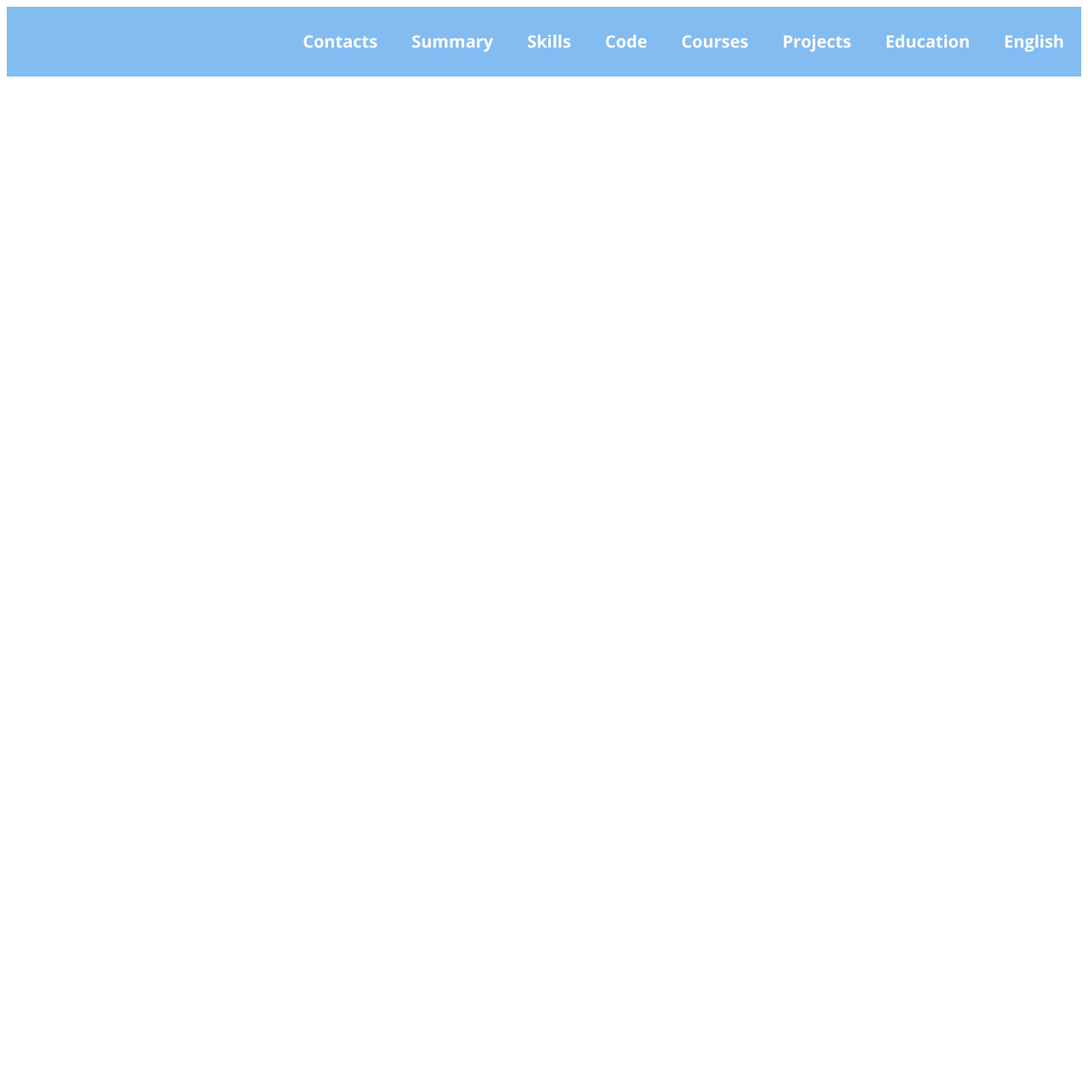
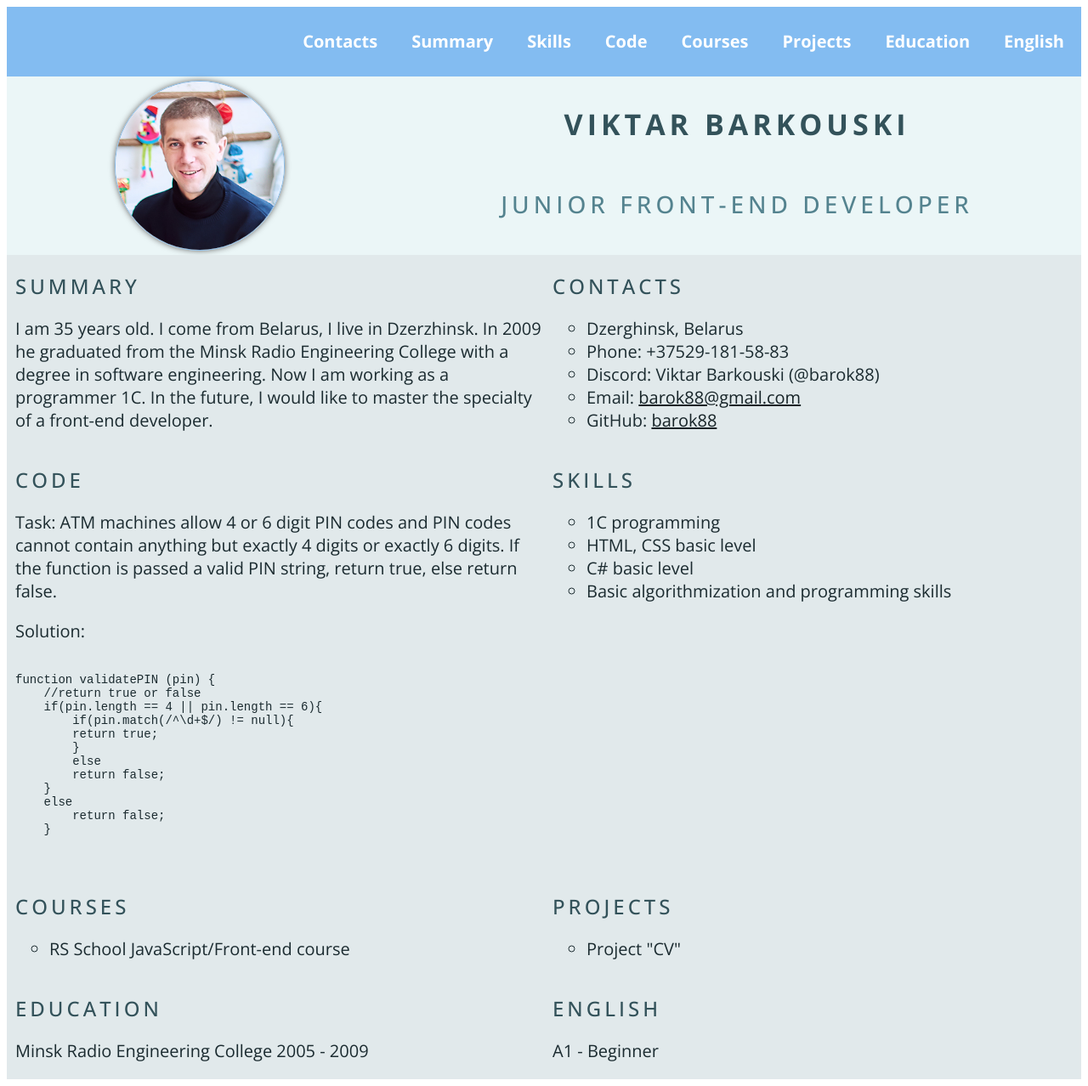
Before and after one commit to Barok88/rsschool-cv, a plain HTML site: page index.html in a window 1280 px wide. Shown: the whole page at 85% size. Before the commit the page ends 800 px from the top, so only its background shows below. Drawn offline with Linux system fonts and the light colour scheme; files whose address does not match are found by name.

Commit message:
feat: add content and styles

```diff
--- a/css/style.css
+++ b/css/style.css
@@ -19,7 +19,6 @@ body {
 }
 
 .container {
-  max-width: 1440px;
   margin: 0 auto;
 }
 
@@ -42,12 +41,82 @@ body {
   color: white;
 }
 
-.nav-link a {
-  color: #829985;
-
-}
 .nav-link:hover {
   transition: 0.5s;
-  color: #4d2323;
-  font-size: 21px;
+  color: #923737;
+  text-shadow: 2px 2px 2px #2e0404;
 }
+
+.main-container {
+  display: flex;
+  flex-wrap: wrap;
+}
+
+.section {
+  width: 50%;
+  font-size: 20px;
+  color: #1b2b30;
+  background-color: #e1e9eb;
+  padding-left: 10px;
+}
+
+@media (max-width: 768px) {
+  .section {
+    width: 100%;
+  }
+}
+
+.section-profile{
+  display: flex;
+  justify-content: space-around;
+  width: 100%;
+  text-align: center;
+  background-color: #ebf6f7;
+  padding: 5px 0;
+}
+.section-profile-title{
+  display: flex;
+  flex-direction: column;
+}
+.section-profile-name{
+  font-size: 34px;
+  font-weight: 700;
+  text-transform: uppercase;
+  letter-spacing: 5px;
+  color: #33525a;
+}
+
+.section-profile-dev{
+  font-size: 28px;
+  font-weight: 500;
+  text-transform: uppercase;
+  letter-spacing: 5px;
+  color: #54838f;
+}
+.section-title{
+  font-size: 24px;
+  font-weight: 500;
+  text-transform: uppercase;
+  letter-spacing: 4px;
+  color: #33525a;
+}
+
+.profile-photo{
+  width: 200px;
+  height: 200px;
+  border-radius: 100px;
+  border: 1px solid #87b8e5;
+  box-shadow: 0 0 7px #666;
+}
+
+.contact-link{
+  color: #162327;
+}
+
+.pre{
+  font-size: 14px;
+}
+
+.section-list{
+  list-style-type: circle;
+}
--- a/index.html
+++ b/index.html
@@ -13,20 +13,94 @@
         <div class="container">
             <nav class="nav">
                 <ul class="nav-list">
-                    <li class="nam-item"><a href="#contacts" class="nav-link">Contacts</a></li>
-                    <li class="nam-item"><a href="#summary" class="nav-link">Summary</a></li>
-                    <li class="nam-item"><a href="#skills" class="nav-link">Skills</a></li>
-                    <li class="nam-item"><a href="#code" class="nav-link">Code</a></li>
-                    <li class="nam-item"><a href="#courses" class="nav-link">Courses</a></li>
-                    <li class="nam-item"><a href="#projects" class="nav-link">Projects</a></li>
-                    <li class="nam-item"><a href="#education" class="nav-link">Education</a></li>
-                    <li class="nam-item"><a href="#english" class="nav-link">English</a></li>
+                    <li class="nav-item"><a href="#contacts" class="nav-link">Contacts</a></li>
+                    <li class="nav-item"><a href="#summary" class="nav-link">Summary</a></li>
+                    <li class="nav-item"><a href="#skills" class="nav-link">Skills</a></li>
+                    <li class="nav-item"><a href="#code" class="nav-link">Code</a></li>
+                    <li class="nav-item"><a href="#courses" class="nav-link">Courses</a></li>
+                    <li class="nav-item"><a href="#projects" class="nav-link">Projects</a></li>
+                    <li class="nav-item"><a href="#education" class="nav-link">Education</a></li>
+                    <li class="nav-item"><a href="#english" class="nav-link">English</a></li>
                 </ul>
             </nav>
         </div>
     </header>
     <main>
-        <div class="container"></div>
+        <div class="container main-container">
+            <section class="section section-profile" id="profile">
+                <img src="assets/img/my-photo.png" alt="my-photo" class="profile-photo">
+                <div class="section-profile-title">
+                    <h1 class="section-profile-name">Viktar Barkouski</h1>
+                    <h2 class="section-profile-dev">Junior Front-end Developer</h2>
+                </div>
+            </section>
+            <section class="section" id="summary">
+                <h2 class="section-title">Summary</h2>
+                <p>I am 35 years old. I come from Belarus, I live in Dzerzhinsk. In 2009 he graduated from the Minsk Radio Engineering College with a degree in software engineering.
+                    Now I am working as a programmer 1C. In the future, I would like to master the specialty of a front-end developer.</p>
+            </section>
+            <section class="section" id="contacts">
+                <h2 class="section-title">Contacts</h2>
+                <ul class="section-list">
+                    <li class="section-item">Dzerghinsk, Belarus</li>
+                    <li class="section-item">Phone: +37529-181-58-83</li>
+                    <li class="section-item">Discord: Viktar Barkouski (@barok88)</li>
+                    <li class="section-item">Email: <a href="mailto:barok88@gmail.com" title="email" class="contact-link">barok88@gmail.com</a></li>
+                    <li class="section-item">GitHub: <a href="https://github.com/barok88" title="github" class="contact-link">barok88</a></li>
+                </ul>
+            </section>
+            <section class="section" id="code">
+                <h2 class="section-title">Code</h2>
+                <p>Task: ATM machines allow 4 or 6 digit PIN codes and PIN codes cannot contain anything but exactly 4 digits or exactly 6 digits.
+                    If the function is passed a valid PIN string, return true, else return false.</p>
+                <p>Solution:</p>
+                <pre class="pre">
+                    <code>
+function validatePIN (pin) {
+    //return true or false
+    if(pin.length == 4 || pin.length == 6){
+        if(pin.match(/^\d+$/) != null){
+        return true;
+        }
+        else
+        return false;
+    }
+    else
+        return false;
+    }
+                    </code>
+                </pre>
+            </section>
+            <section class="section" id="skills">
+                <h2 class="section-title">Skills</h2>
+                <ul class="section-list">
+                    <li class="section-item skill-item">1C programming</li>
+                    <li class="section-item skill-item">HTML, CSS basic level</li>
+                    <li class="section-item skill-item">C# basic level</li>
+                    <li class="section-item skill-item">Basic algorithmization and programming skills</li>
+                </ul>
+            </section>
+            <section class="section" id="courses">
+                <h2 class="section-title">Courses</h2>
+                <ul class="section-list">
+                    <li class="section-item">RS School JavaScript/Front-end course</li>
+                </ul>
+            </section>
+            <section class="section" id="projects">
+                <h2 class="section-title">Projects</h2>
+                <ul class="section-list">
+                    <li class="section-item">Project "CV"</li>
+                </ul>
+            </section>
+            <section class="section" id="education">
+                <h2 class="section-title">Education</h2>
+                <p>Minsk Radio Engineering College 2005 - 2009</p>
+            </section>
+            <section class="section" id="english">
+                <h2 class="section-title">English</h2>
+                <p>А1 - Beginner</p>
+            </section>
+        </div>
     </main>
     <footer>
         <div class="container"></div>
```
Also changed, not shown: assets/img/my-photo.png (renamed from assets/img/my-foto.png).
